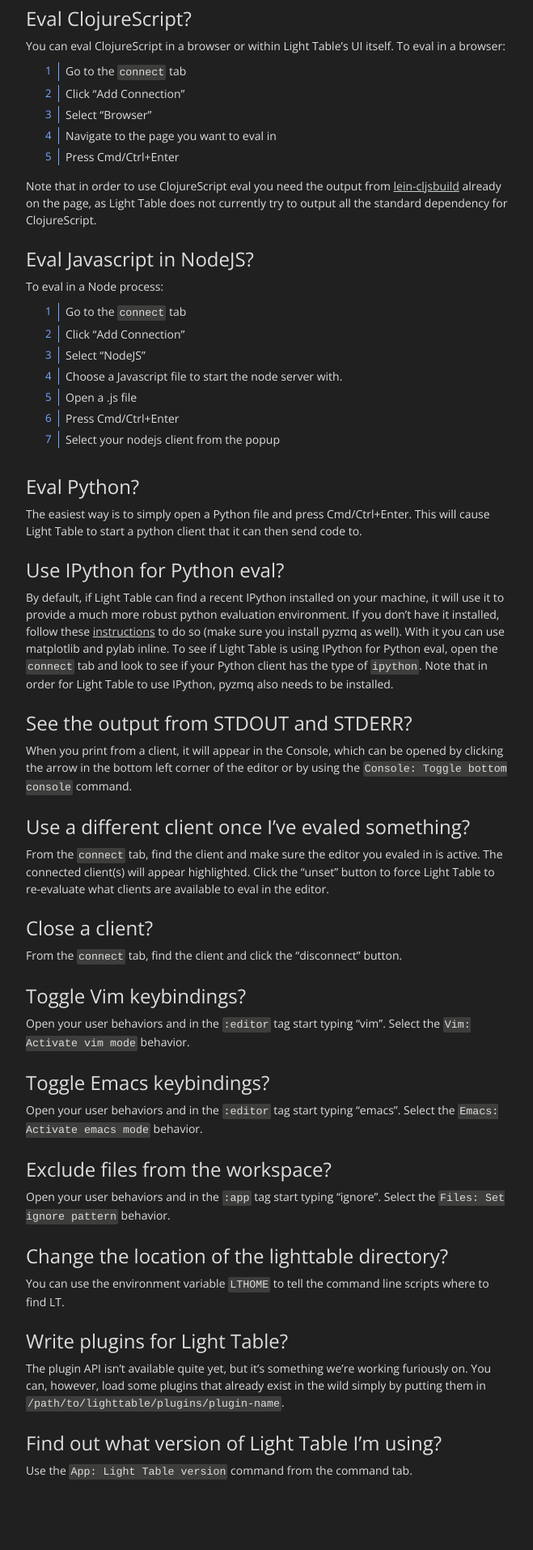
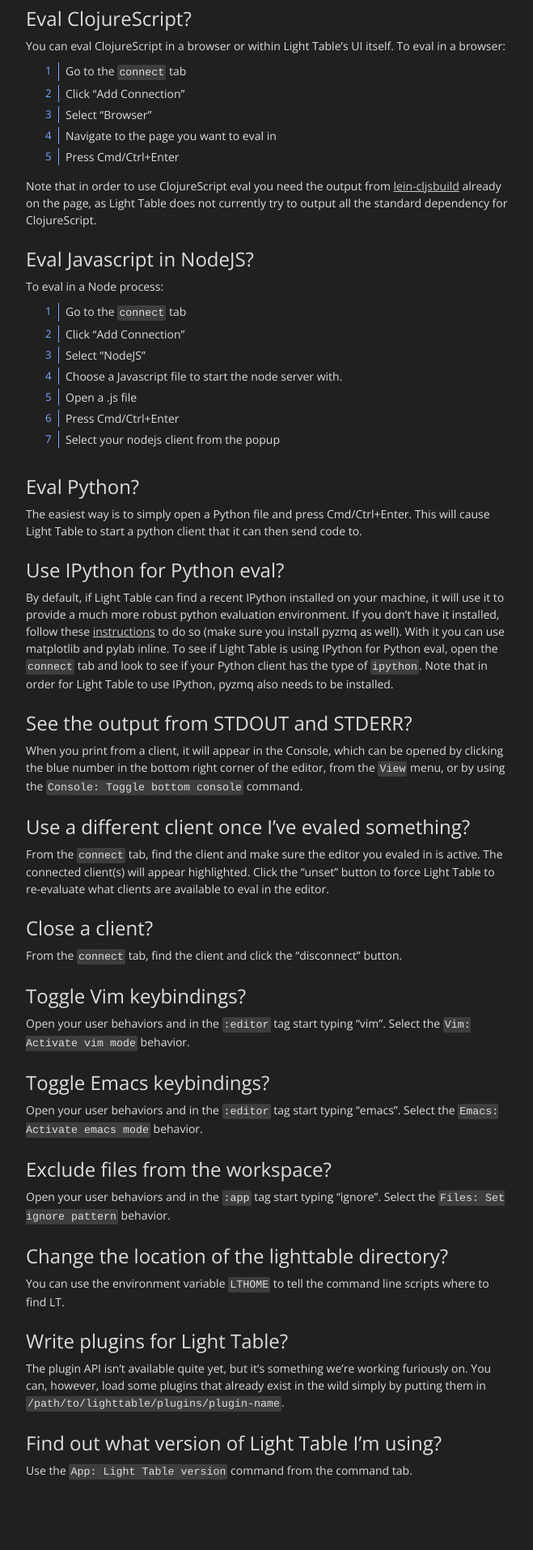
Before and after one commit to LightTable/docs.lighttable.com, a Jekyll site: the page built from _posts/01-01-09-howdoi.md, in a window 1280 px wide. Shown: the part 1912-3826 px from the top of the page at 81% size, without its empty margins (18-677 px from the left). Built offline with Jekyll 4.4.1, drawn with Linux system fonts in a browser that asks for light colours; nearby versions of some CDN libraries; Markdown is read by kramdown in place of the engine named in the settings.

Commit message:
update console instructions
Signed-off-by: Chris Granger <ibdknox@gmail.com>

```diff
--- a/_posts/01-01-09-howdoi.md
+++ b/_posts/01-01-09-howdoi.md
@@ -96,7 +96,7 @@
 
 ###See the output from STDOUT and STDERR?
 
-When you print from a client, it will appear in the Console, which can be opened by clicking the arrow in the bottom left corner of the editor or by using the `Console: Toggle bottom console` command.
+When you print from a client, it will appear in the Console, which can be opened by clicking the blue number in the bottom right corner of the editor, from the `View` menu, or by using the `Console: Toggle bottom console` command.
 
 ###Use a different client once I've evaled something?
 
```
